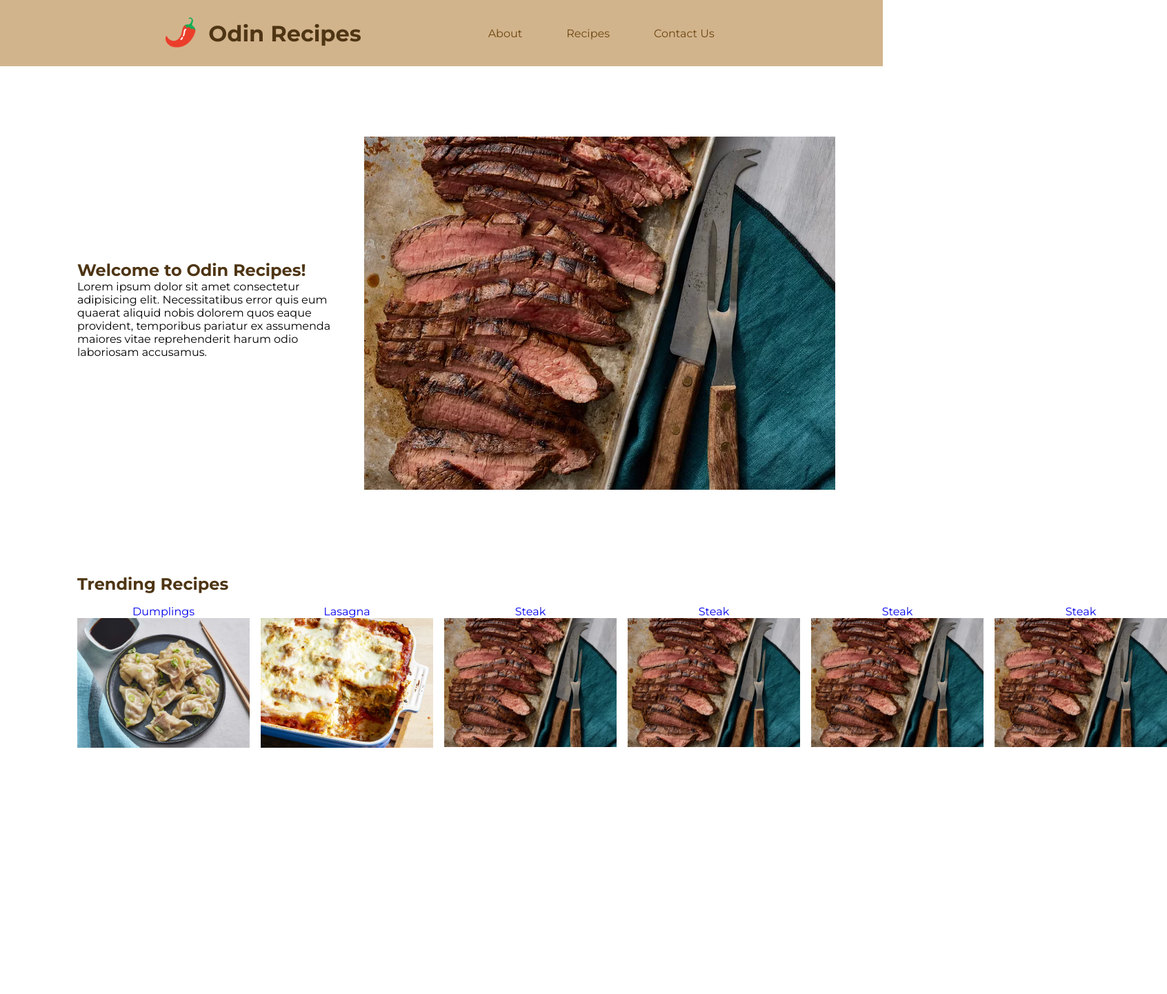
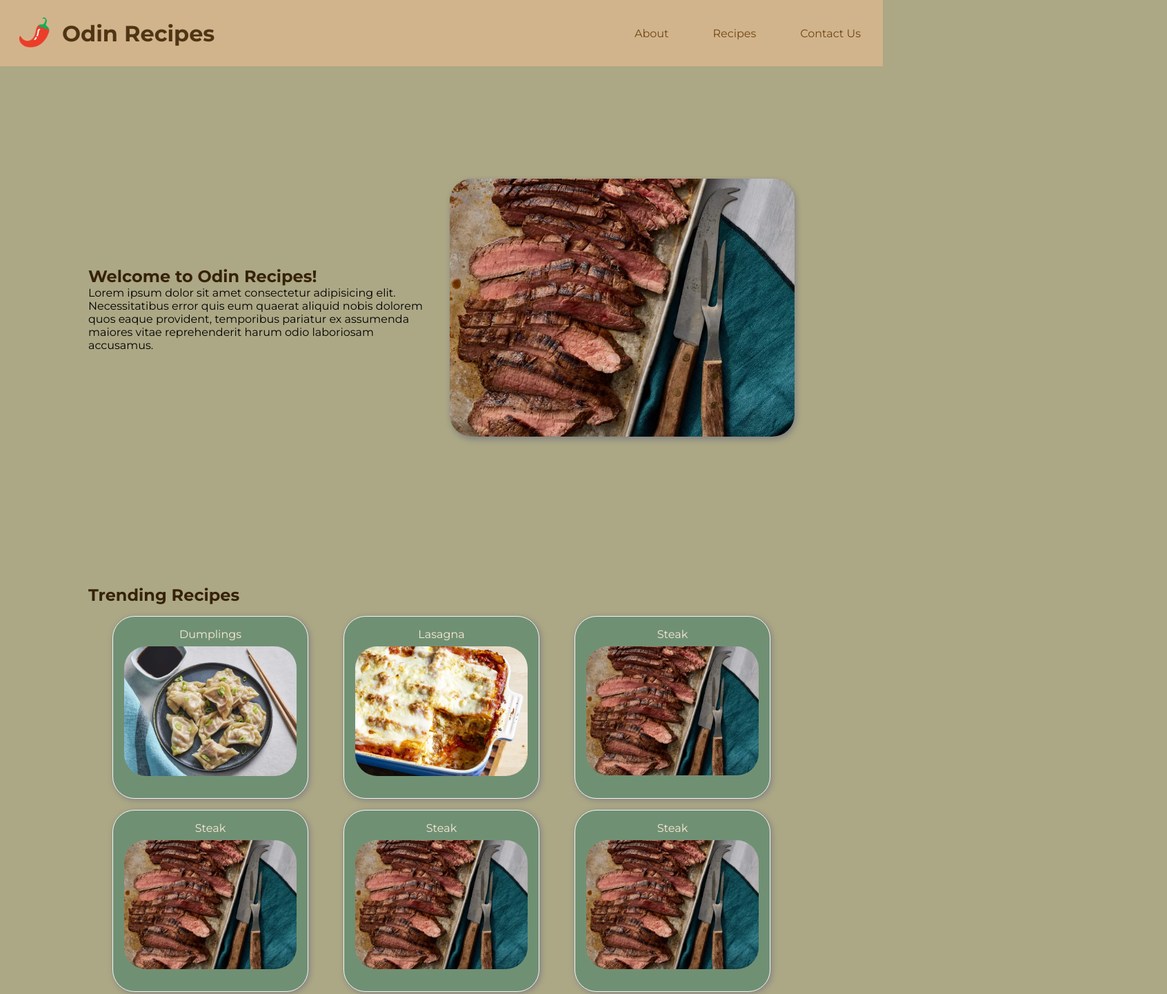
Before and after one commit to zippy0626/odin-recipes, a plain HTML site: page index.html in a window 1280 px wide. Shown: the top 1441 px of the page at 69% size, 1692 px wide, since content can reach past the window. Drawn offline with Linux system fonts and the light colour scheme.

Commit message:
Updated color pallete

```diff
--- a/style.css
+++ b/style.css
@@ -7,22 +7,28 @@
     box-sizing: border-box;
 }
 
+body {
+    background-color: #ACA885;
+}
+
 section {
     height: 100vh;
     margin: 2rem 5rem 0rem;
+    padding: 1rem;
 }
 
 h1 {
-    color: rgb(78, 53, 20);
+    color: rgb(54, 34, 9);
 }
 
 /* Nav */
 #nav {
     height: 12vh;
     display: flex;
-        align-items: center;
+        align-content: center;
         justify-content: center;
-    background-color: tan;
+        padding: 1rem;
+    background-color: #d2b48c;
 }
 
 #nav h1 {
@@ -31,8 +37,10 @@ h1 {
 
     /* Logo and Title */
 .logo-container {
+    margin-right: auto;
     display: flex;
         align-items: center;
+        justify-content: flex-start;
         padding: .5rem;
     gap: 1rem;
 }
@@ -46,16 +54,18 @@ h1 {
     transform: rotate(10deg);
 }
 
+.logo-container h1 {
+    cursor: default;
+}
+
     /* Links */
 .links-container {
-    height: 12vh;
+    margin-left: auto;
     display: flex;
         align-items: center;
-        margin-left: 10rem;
 }
 
 .links-container ul {
-    height: 12vh;
     display: flex;
         flex-direction: row;
         justify-content: center;
@@ -74,7 +84,7 @@ h1 {
     display: flex;
         align-items: center;
         padding: 0 1rem;
-    transition: all 300ms ease;
+    transition: all 400ms ease;
 }
 
 .links-container li:hover {
@@ -96,15 +106,17 @@ h1 {
     margin-left: 2rem;
 }
 
-.welcome-img {
-    width: 50vw;
-    height: 500px;
+.welcome-img img {
+    width: 500px;
     margin: 0 2rem;
-    display: grid;
+    border-radius: 2rem;
+    box-shadow: 2px 4px 10px grey;
 }
 
 
 /* Trending */
+
+
 #trending h1 {
     display: inline-block;
     margin-left: 2rem;
@@ -114,6 +126,7 @@ h1 {
 .trending-box {
     display: flex;
         justify-content: space-evenly;
+        flex-wrap: wrap;
     margin: 1rem 2rem;
     gap: 1rem;
 }
@@ -129,8 +142,24 @@ h1 {
     display: flex;
         flex-direction: column;
         text-align: center;
+        padding: 1rem;
+        padding-bottom: 2rem;
+    border: .1rem solid whitesmoke;
+    border-radius: 2rem;
+    box-shadow: 2px 2px 10px grey;
+    background-color: #709074;
+}
+
+.recipe-box a {
+    color: antiquewhite;
+}
+
+.recipe-box p {
+    color: antiquewhite;
+    margin-bottom: .5rem;
 }
 
 .recipe-box img {
     width: 250px;
+    border-radius: 2rem;
 }
```
